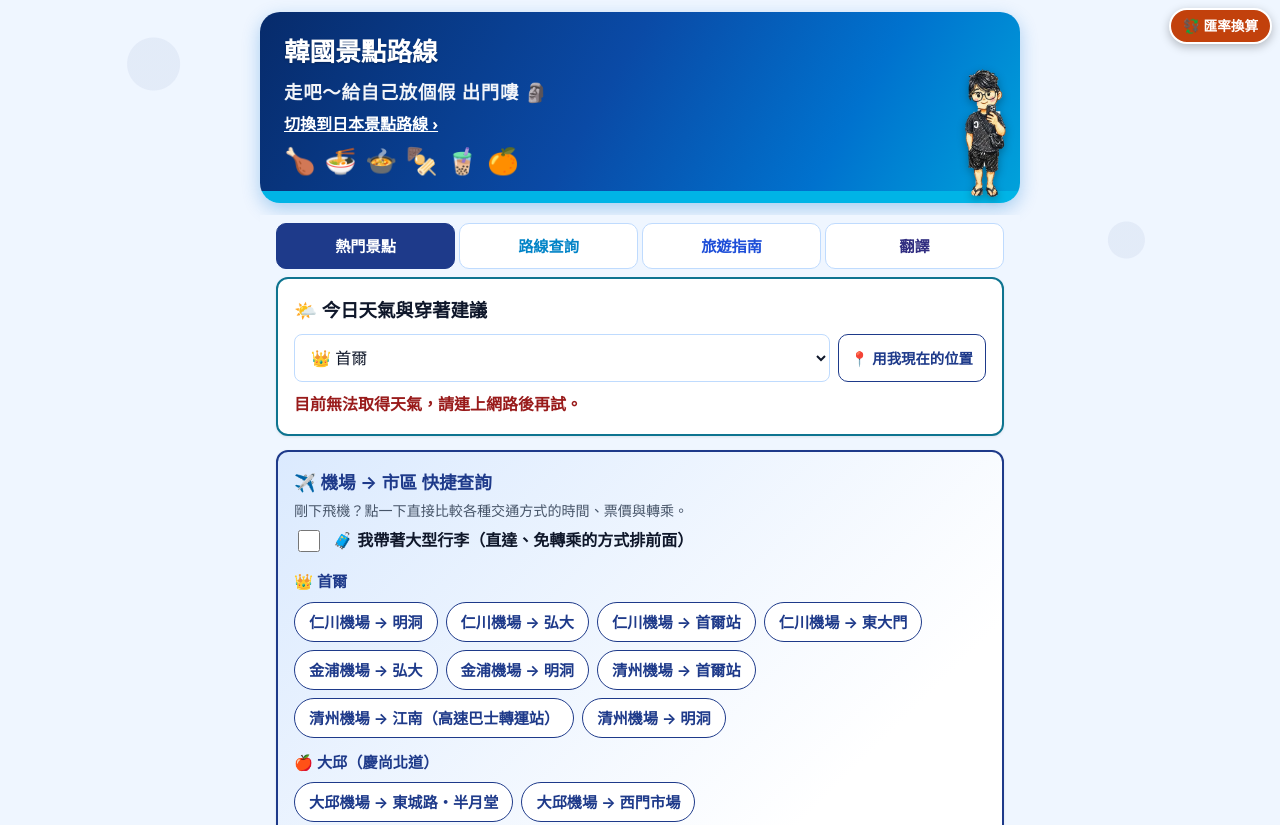
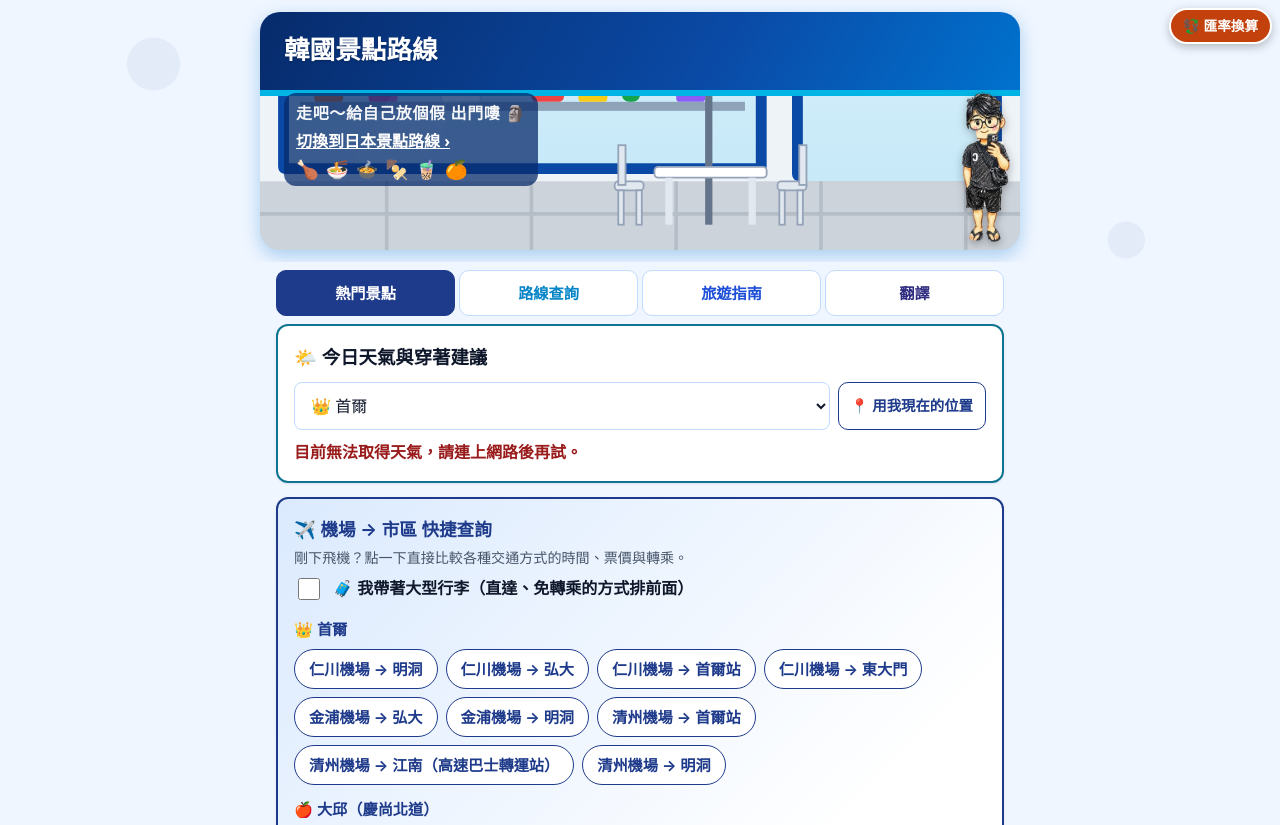
Before and after one commit to qk19860425-sudo/0425, a plain HTML site: page korea/index.html in a window 1280 px wide. Shown: the top 825 px of the page. Drawn offline with Linux system fonts and the light colour scheme; no server answers.

Commit message:
feat: 日本版、韓國版頁首改成超商店面背景，人物站在店門口
日本版是天藍色系店面、韓國版是深藍青藍店面加店外桌椅與陽傘（只用顏色，不放商標）；
標題在招牌上，標語與美食圖案放在玻璃上的半透明告示板。

Co-Authored-By: Claude Opus 5.5 <noreply@anthropic.com>
Claude-Session: https://claude.ai/code/session_01XGyPo8aaxPNidHAXGREM6B

```diff
--- a/indonesia/sw.js
+++ b/indonesia/sw.js
@@ -1,7 +1,7 @@
 // 印尼景點路線：Service Worker（離線快取）
 // 頁面在 indonesia/，共用的程式與資料在 travel/，一起快取。
 // 更新網站檔案時，請把 CACHE_VERSION 加 1，使用者下次開啟就會換成新版。
-const CACHE_VERSION = "v13";
+const CACHE_VERSION = "v14";
 const CACHE_NAME = "indonesia-" + CACHE_VERSION;
 
 // 離線也要能開的檔案（路徑相對於 sw.js 所在的 indonesia/ 資料夾）
--- a/japan/sw.js
+++ b/japan/sw.js
@@ -1,7 +1,7 @@
 // 日本景點路線：Service Worker（離線快取）
 // 頁面在 japan/，共用的程式與資料在 travel/，一起快取。
 // 更新網站檔案時，請把 CACHE_VERSION 加 1，使用者下次開啟就會換成新版。
-const CACHE_VERSION = "v36";
+const CACHE_VERSION = "v37";
 const CACHE_NAME = "japan-" + CACHE_VERSION;
 
 // 離線也要能開的檔案（路徑相對於 sw.js 所在的 japan/ 資料夾）
@@ -14,6 +14,8 @@ const APP_SHELL = [
   "./icons/maskable-512.png",
   "./icons/apple-touch-icon.png",
   "../travel/icons/buddy.webp",
+  "../travel/icons/store-jp.svg",
+  "../travel/icons/store-kr.svg",
   "../travel/style.css",
   "../travel/data.js",
   "../travel/rail.js",
--- a/korea/index.html
+++ b/korea/index.html
@@ -20,9 +20,11 @@
 <body>
   <header class="site-header store-gs25">
     <h1>韓國景點路線</h1>
-    <p class="subtitle"><span class="slogan">走吧～給自己放個假 出門嘍 <span aria-hidden="true">🗿</span></span><a href="../japan/">切換到日本景點路線 ›</a></p>
+    <div class="header-board">
+      <p class="subtitle"><span class="slogan">走吧～給自己放個假 出門嘍 <span aria-hidden="true">🗿</span></span><a href="../japan/">切換到日本景點路線 ›</a></p>
+      <p class="motifs" aria-hidden="true">🍗 🍜 🍲 🍢 🧋 🍊</p>
+    </div>
     <img class="header-buddy" src="../travel/icons/buddy.webp" alt="" aria-hidden="true" width="116" height="360">
-    <p class="motifs" aria-hidden="true">🍗 🍜 🍲 🍢 🧋 🍊</p>
   </header>
 
   <div class="pwa-bar">
--- a/korea/sw.js
+++ b/korea/sw.js
@@ -1,7 +1,7 @@
 // 韓國景點路線：Service Worker（離線快取）
 // 頁面在 korea/，共用的程式與資料在 travel/，一起快取。
 // 更新網站檔案時，請把 CACHE_VERSION 加 1，使用者下次開啟就會換成新版。
-const CACHE_VERSION = "v37";
+const CACHE_VERSION = "v38";
 const CACHE_NAME = "korea-" + CACHE_VERSION;
 
 // 離線也要能開的檔案（路徑相對於 sw.js 所在的 korea/ 資料夾）
@@ -15,6 +15,8 @@ const APP_SHELL = [
   "./icons/maskable-512.png",
   "./icons/apple-touch-icon.png",
   "../travel/icons/buddy.webp",
+  "../travel/icons/store-jp.svg",
+  "../travel/icons/store-kr.svg",
   "../travel/style.css",
   "../travel/data.js",
   "../travel/rail.js",
--- a/travel/style.css
+++ b/travel/style.css
@@ -359,21 +359,43 @@ body {
 .site-header h1 { color: #ffffff; text-shadow: 0 1px 2px rgba(0, 0, 0, 0.25); }
 .site-header .subtitle { color: rgba(255, 255, 255, 0.95); margin-bottom: 4px; }
 .site-header .subtitle a { color: #ffffff; text-decoration: underline; }
-/* 日本版：LAWSON 風的天藍色招牌（只用顏色，不放商標） */
+/* 日本版、韓國版：頁首是超商店面（上方招牌放標題，下方是玻璃窗、門與人行道；只用顏色，不放商標） */
+.site-header.store-lawson, .site-header.store-gs25 {
+  --sign: 78px;
+  padding-top: 18px;
+  padding-bottom: 64px;
+  overflow: hidden;
+}
 .site-header.store-lawson {
   background:
-    linear-gradient(to bottom, transparent calc(100% - 14px), #ffffff calc(100% - 14px), #ffffff calc(100% - 8px), transparent calc(100% - 8px)),
-    linear-gradient(160deg, #2b95e0 0%, #1a7fcc 50%, #0a64b0 100%);
+    linear-gradient(#ffffff, #ffffff) 0 var(--sign) / 100% 6px no-repeat,
+    url("icons/store-jp.svg") center bottom / 100% calc(100% - var(--sign) - 6px) no-repeat,
+    linear-gradient(180deg, #2b95e0, #0a64b0) 0 0 / 100% var(--sign) no-repeat,
+    #f4f7fb;
   box-shadow: 0 6px 18px rgba(10, 100, 176, 0.3);
 }
-/* 韓國版：GS25 風的深藍到青藍（只用顏色，不放商標） */
 .site-header.store-gs25 {
   background:
-    linear-gradient(to bottom, transparent calc(100% - 12px), #00b4e6 calc(100% - 12px)),
-    linear-gradient(120deg, #072b6b 0%, #0a4aa6 45%, #0072ce 75%, #00a3db 100%);
+    linear-gradient(#00b4e6, #00b4e6) 0 var(--sign) / 100% 6px no-repeat,
+    url("icons/store-kr.svg") center bottom / 100% calc(100% - var(--sign) - 6px) no-repeat,
+    linear-gradient(120deg, #072b6b, #0a4aa6 60%, #0072ce) 0 0 / 100% var(--sign) no-repeat,
+    #eef3f8;
   box-shadow: 0 6px 18px rgba(0, 114, 206, 0.3);
 }
-.site-header.store-lawson, .site-header.store-gs25 { padding-bottom: 26px; }
+/* 標語、連結和美食圖案放在貼在玻璃上的半透明告示板上，文字才看得清楚 */
+.site-header.store-lawson .header-board, .site-header.store-gs25 .header-board {
+  display: inline-block;
+  max-width: calc(100% - 70px);
+  margin-top: 22px;
+  padding: 8px 12px 6px;
+  border-radius: 12px;
+  background: rgba(7, 43, 107, 0.74);
+}
+.site-header.store-lawson .header-board { background: rgba(10, 80, 150, 0.74); }
+.header-board .subtitle { margin: 0; }
+.header-board .slogan { font-size: 1rem; margin-bottom: 2px; }
+.header-board .motifs { padding-right: 0 !important; margin-top: 4px; font-size: 1.15rem; letter-spacing: 2px; }
+.site-header.store-lawson .header-buddy, .site-header.store-gs25 .header-buddy { height: 150px; bottom: 8px; right: 10px; }
 /* 頁首右下角站著的小人物（蠟筆畫） */
 .site-header { position: relative; }
 .header-buddy {
--- a/travel/sw.js
+++ b/travel/sw.js
@@ -1,7 +1,7 @@
 // 日韓景點路線：Service Worker（離線快取）
 // 更新網站檔案時，請把 CACHE_VERSION 加 1，使用者下次開啟就會換成新版。
 // 注意：japan/ 與 korea/ 也共用這裡的程式與資料，改了 travel/ 的檔案時，japan/sw.js、korea/sw.js 的版本也要一起加 1。
-const CACHE_VERSION = "v45";
+const CACHE_VERSION = "v46";
 const CACHE_NAME = "travel-" + CACHE_VERSION;
 
 // 離線也要能開的檔案（路徑相對於 sw.js 所在的 travel/ 資料夾）
@@ -22,6 +22,8 @@ const APP_SHELL = [
   "./icons/maskable-512.png",
   "./icons/apple-touch-icon.png",
   "./icons/buddy.webp",
+  "./icons/store-jp.svg",
+  "./icons/store-kr.svg",
 ];
 
 self.addEventListener("install", (event) => {
```
Also changed, not shown: japan/index.html (+4 -2 lines), travel/icons/store-jp.svg (added), travel/icons/store-kr.svg (added).
